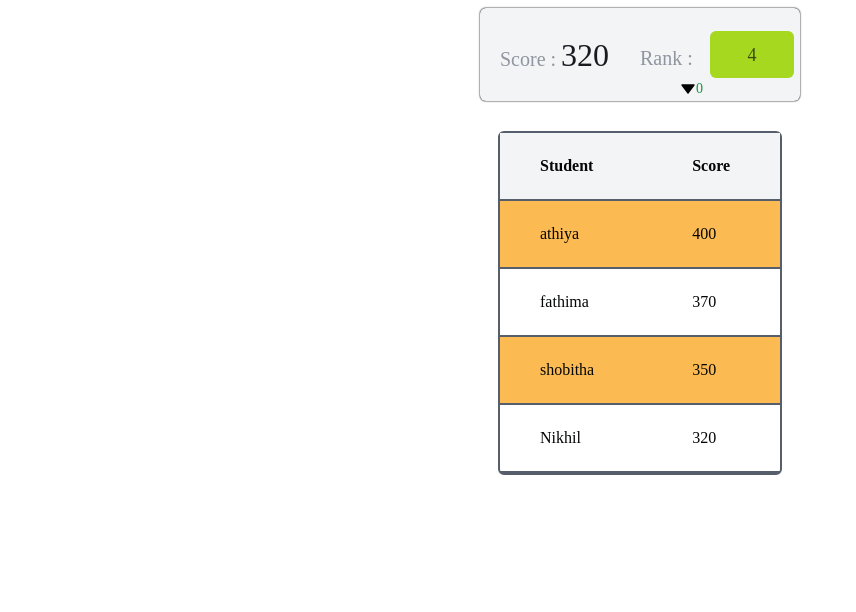
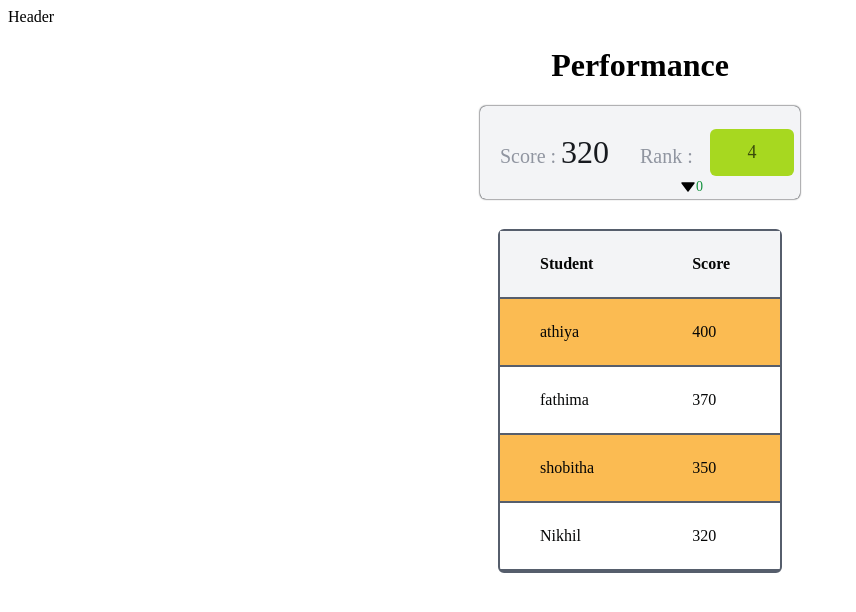
Before and after one commit to NaveenBantu/mockmeet-vercel, a React (Vite) app in the folder client/: page /leaderboard in a window 1280 px wide. Shown: the top 612 px of the page, without its empty margins (0-856 px from the left). Built offline with nearby package versions, Linux system fonts and the light colour scheme.

Commit message:
Added header component

```diff
--- a/client/src/pages/Leaderboard/index.jsx
+++ b/client/src/pages/Leaderboard/index.jsx
@@ -1,7 +1,7 @@
-import React,{useState, useEffect} from 'react'
+import React, { useState, useEffect } from 'react'
 import styles from "../Leaderboard/styles.module.css"
-import {Center, Table, TableContainer, Thead, Th, Tr, Td, Tbody, Stat, StatGroup, StatLabel, StatNumber, StatHelpText, StatArrow } from "@chakra-ui/react";
-
+import { Center, Table, TableContainer, Thead, Th, Tr, Td, Tbody, Stat, StatGroup, StatLabel, StatNumber, StatHelpText, StatArrow } from "@chakra-ui/react";
+import Header from '../../components/header/Header.jsx';
 
 
 const data = {
@@ -41,8 +41,11 @@ const Leaderboard = () => {
     const isRankIncreased = rankDiff < 0;
 
     return (
+        <div>
+            <Header />
             <Center>
                 <div className={styles.container}>
+                    <h1>Performance</h1>
                     <div className={styles.card}>
                         <div>
                             <span className={styles.text}>Score : </span>
@@ -86,6 +89,7 @@ const Leaderboard = () => {
                     </div>
                 </div>
             </Center>
+        </div>
     )
 }
 
```
Lines whose indentation alone changed are shown as unchanged.
